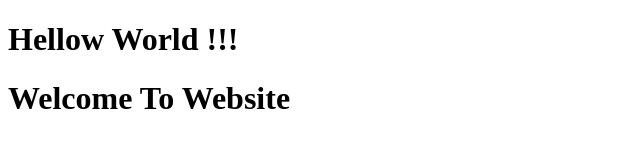
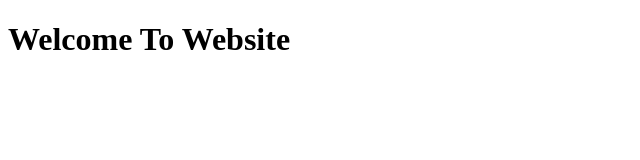
Before and after one commit to Surachat03/Test-Git-For-mini-course, a plain HTML site: page index.html in a window 1280 px wide. Shown: the whole page, without its empty margins (0-640 px from the left). Drawn offline with Linux system fonts and the light colour scheme.

Commit message:
Remove Hello World Message

```diff
--- a/index.html
+++ b/index.html
@@ -4,6 +4,5 @@
     <title>Test for GITHUB Mini Course</title>
 </head>
 <body>
-    <h1>Hellow World !!!</h1>
     <h1>Welcome To Website</h1>
 </body>
```
